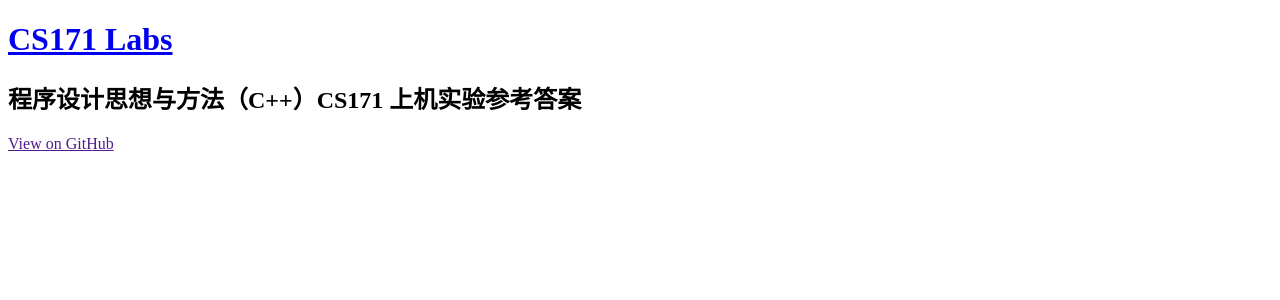
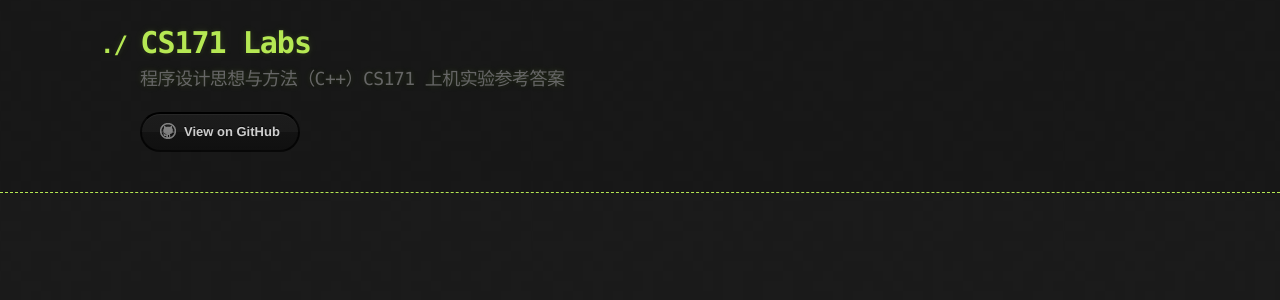
Before and after one commit to Riften/Cpp-2020Aut-Solution, a Jekyll site: the page built from about.markdown, in a window 1280 px wide. Shown: the top 300 px of the page. Built offline with Jekyll 4.4.1, drawn with Linux system fonts in a browser that asks for light colours.

Commit message:
update _config.yml

```diff
--- a/_layouts/default.html
+++ b/_layouts/default.html
@@ -4,7 +4,7 @@
     <meta charset='utf-8'>
     <meta http-equiv="X-UA-Compatible" content="IE=edge">
     <meta name="viewport" content="width=device-width, initial-scale=1">
-    <link rel="stylesheet" href="{{ '/Cpp-2020Aut-Solution/assets/css/style.css?v=' | append: site.github.build_revision | relative_url }}">
+    <link rel="stylesheet" href="{{ '/assets/css/style.css?v=' | append: site.github.build_revision | relative_url }}">
 
 {% seo %}
   </head>
```
